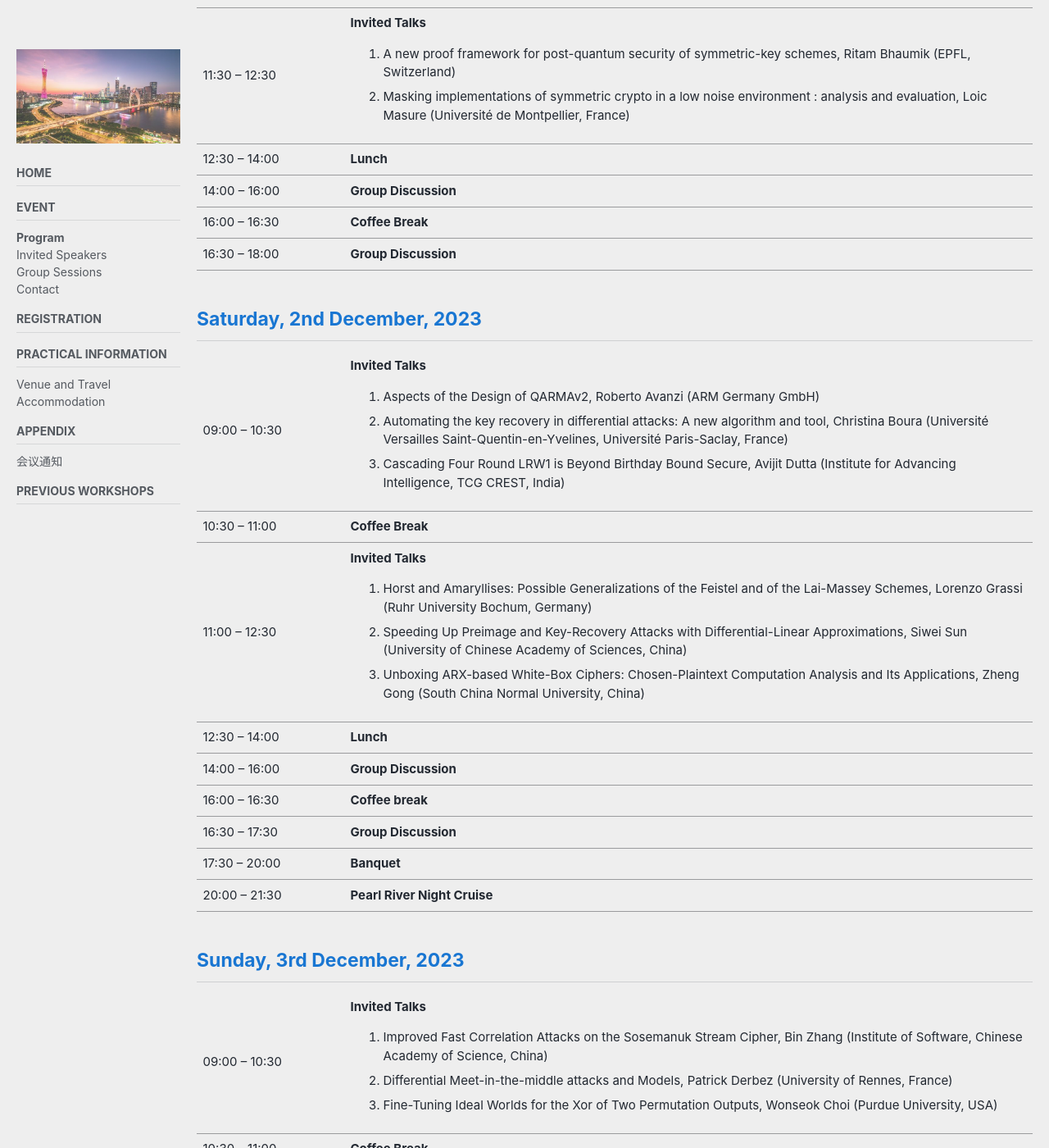
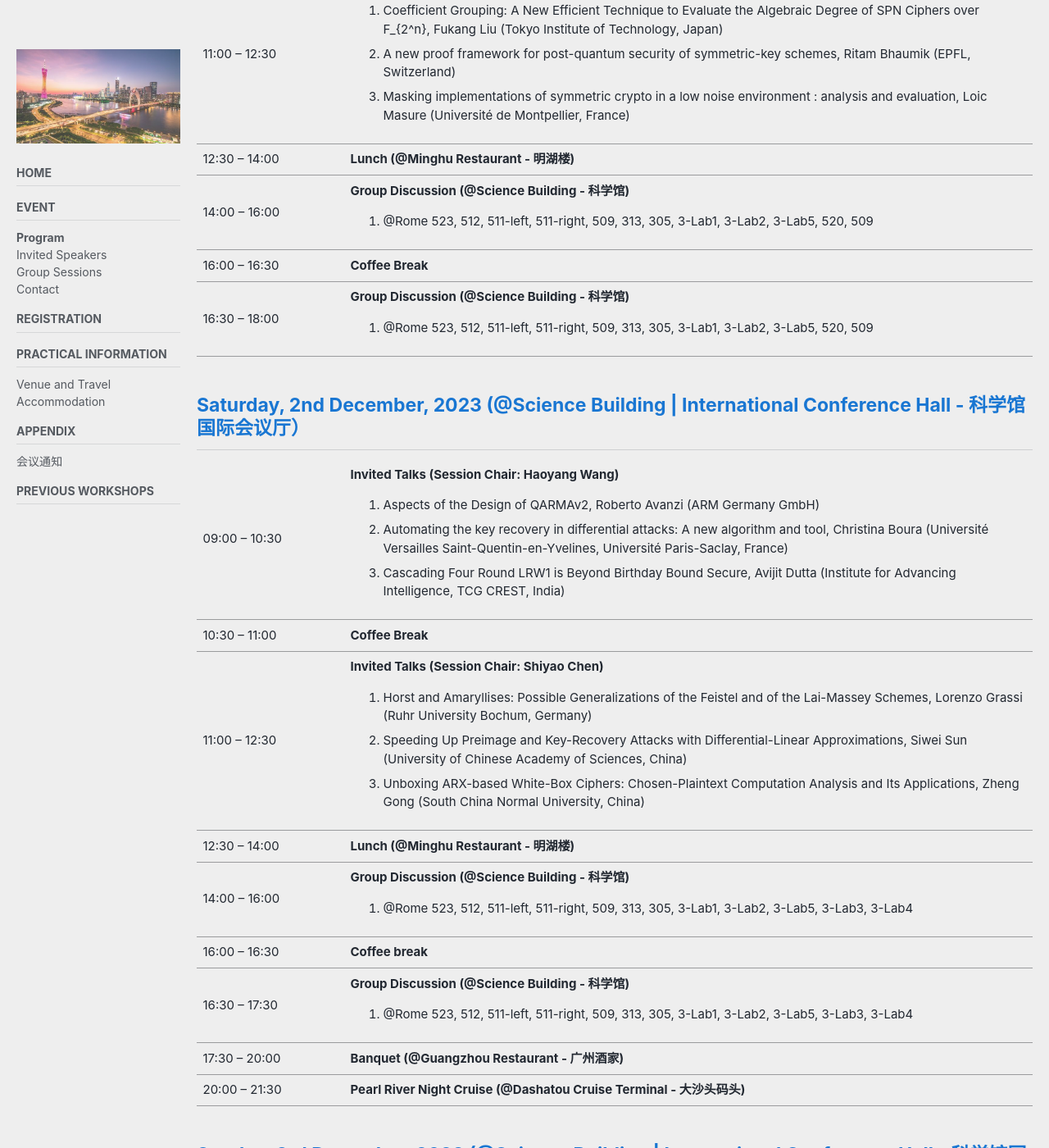
Before and after one commit to cryptanalysisbench/SATbench, a Jekyll site: the page built from program.md, in a window 1280 px wide and 1400 px high, scrolled down 547 px. Shown: the whole window at 82% size. Built offline with Jekyll 4.4.1, drawn with Linux system fonts in a browser that asks for light colours; cached includes are drawn as plain includes; nearby versions of some CDN libraries; our own code applies the rules of GitHub Pages for plain Markdown files; some of the changed text lies outside the part shown.

Commit message:
Update program.md

```diff
--- a/program.md
+++ b/program.md
@@ -14,7 +14,7 @@ sidebar:
 
 <!--You can find [here](https://www.google.com) a pdf version of the program.-->
 
-## Friday, 1st December, 2023
+## Friday, 1st December, 2023 (@Lecture Hall - 学术报告厅)
 <table>
     <tr>
         <td width="180">08:45 – 09:15</td>
@@ -25,23 +25,23 @@ sidebar:
         <td><b>Opening Remarks</b></td>
     </tr>
     <tr>
-        <td>09:30 – 11:00</td>
-        <td><b>Invited Talks</b>
+        <td>09:30 – 10:30</td>
+        <td><b>Invited Talks (Session Chair: Wenying Zhang)</b>
           <ol>
           <li>A realistic summary and projection of cryptanalysis, Jian Guo (Nanyang Technological University, Singapore)</li>
           <li>Cryptanalysis of TNT: A New Chapter in the LRW Paradigm, Mustafa Khairallah (Seagate Research Group, Singapore)</li>
-          <li>Coefficient Grouping: A New Efficient Technique to Evaluate the Algebraic Degree of SPN Ciphers over F_{2^n}, Fukang Liu (Tokyo Institute of Technology, Japan)</li>
           </ol>
         </td>
     </tr>
     <tr>
-        <td>11:00 – 11:30</td>
+        <td>10:30 – 11:00</td>
         <td><b>Coffee Break</b></td>
     </tr>
       <tr>
-        <td>11:30 – 12:30</td>
-        <td><b>Invited Talks</b>
+        <td>11:00 – 12:30</td>
+        <td><b>Invited Talks (Session Chair: Wonseok Choi)</b>
           <ol>
+          <li>Coefficient Grouping: A New Efficient Technique to Evaluate the Algebraic Degree of SPN Ciphers over F_{2^n}, Fukang Liu (Tokyo Institute of Technology, Japan)</li>
           <li>A new proof framework for post-quantum security of symmetric-key schemes, Ritam Bhaumik (EPFL, Switzerland)</li>
           <li>Masking implementations of symmetric crypto in a low noise environment : analysis and evaluation, Loic Masure (Université de Montpellier, France)</li>
           </ol>
@@ -49,11 +49,15 @@ sidebar:
     </tr>
       <tr>
         <td>12:30 – 14:00</td>
-        <td><b>Lunch</b></td>
+        <td><b>Lunch (@Minghu Restaurant - 明湖楼)</b></td>
     </tr>
       <tr>
         <td>14:00 – 16:00</td>
-        <td><b>Group Discussion</b></td>
+        <td><b>Group Discussion (@Science Building - 科学馆)</b>
+        <ol>
+          <li>@Rome 523, 512, 511-left, 511-right, 509, 313, 305, 3-Lab1, 3-Lab2, 3-Lab5, 520, 509 </li>
+        </ol>
+        </td>
     </tr>
       <tr>
         <td>16:00 – 16:30</td>
@@ -61,16 +65,20 @@ sidebar:
     </tr>
       <tr>
         <td>16:30 – 18:00</td>
-        <td><b>Group Discussion</b></td>
+        <td><b>Group Discussion (@Science Building - 科学馆)</b>
+        <ol>
+          <li>@Rome 523, 512, 511-left, 511-right, 509, 313, 305, 3-Lab1, 3-Lab2, 3-Lab5, 520, 509 </li>
+        </ol>
+        </td>
     </tr>
 </table>
 
-## Saturday, 2nd December, 2023
+## Saturday, 2nd December, 2023 (@Science Building | International Conference Hall - 科学馆国际会议厅）
 
 <table>
     <tr>
         <td width="180">09:00 – 10:30</td>
-        <td><b>Invited Talks</b>
+        <td><b>Invited Talks (Session Chair: Haoyang Wang)</b>
           <ol>
           <li>Aspects of the Design of QARMAv2, Roberto Avanzi (ARM Germany GmbH)</li>
           <li>Automating the key recovery in differential attacks: A new algorithm and tool, Christina Boura (Université Versailles Saint-Quentin-en-Yvelines, Université Paris-Saclay, France)</li>
@@ -84,7 +92,7 @@ sidebar:
     </tr>
       <tr>
         <td>11:00 – 12:30</td>
-        <td><b>Invited Talks</b>
+        <td><b>Invited Talks (Session Chair: Shiyao Chen)</b>
           <ol>
           <li>Horst and Amaryllises: Possible Generalizations of the Feistel and of the Lai-Massey Schemes, Lorenzo Grassi (Ruhr University Bochum, Germany)</li>
           <li>Speeding Up Preimage and Key-Recovery Attacks with Differential-Linear Approximations, Siwei Sun (University of Chinese Academy of Sciences, China)</li>
@@ -94,11 +102,15 @@ sidebar:
     </tr>
       <tr>
         <td>12:30 – 14:00</td>
-        <td><b>Lunch</b></td>
+        <td><b>Lunch (@Minghu Restaurant - 明湖楼)</b></td>
     </tr>
       <tr>
         <td>14:00 – 16:00</td>
-        <td><b>Group Discussion</b></td>
+        <td><b>Group Discussion (@Science Building - 科学馆)</b>
+        <ol>
+          <li>@Rome 523, 512, 511-left, 511-right, 509, 313, 305, 3-Lab1, 3-Lab2, 3-Lab5, 3-Lab3, 3-Lab4</li>
+        </ol>
+        </td>
     </tr>
       <tr>
         <td>16:00 – 16:30</td>
@@ -106,24 +118,28 @@ sidebar:
     </tr>
       <tr>
         <td>16:30 – 17:30</td>
-        <td><b>Group Discussion</b></td>
+        <td><b>Group Discussion (@Science Building - 科学馆)</b>
+        <ol>
+          <li>@Rome 523, 512, 511-left, 511-right, 509, 313, 305, 3-Lab1, 3-Lab2, 3-Lab5, 3-Lab3, 3-Lab4</li>
+        </ol>
+        </td>
     </tr>
       <tr>
         <td>17:30 – 20:00</td>
-        <td><b>Banquet</b></td>
+        <td><b>Banquet (@Guangzhou Restaurant - 广州酒家)</b></td>
     </tr>
       <tr>
         <td>20:00 – 21:30</td>
-        <td><b>Pearl River Night Cruise</b></td>
+        <td><b>Pearl River Night Cruise (@Dashatou Cruise Terminal - 大沙头码头)</b></td>
     </tr>
 </table>
 
-## Sunday, 3rd December, 2023
+## Sunday, 3rd December, 2023 (@Science Building | International Conference Hall - 科学馆国际会议厅）
 
 <table>
     <tr>
         <td width="180">09:00 – 10:30</td>
-        <td><b>Invited Talks</b>
+        <td><b>Invited Talks (Session Chair: Eik List)</b>
           <ol>
           <li>Improved Fast Correlation Attacks on the Sosemanuk Stream Cipher, Bin Zhang (Institute of Software, Chinese Academy of Science, China)</li>
           <li>Differential Meet-in-the-middle attacks and Models, Patrick Derbez (University of Rennes, France)</li>
@@ -137,7 +153,7 @@ sidebar:
     </tr>
       <tr>
         <td>11:00 – 12:30</td>
-        <td><b>Invited Talks</b>
+        <td><b>Invited Talks (Session Chair: Hailun Yan)</b>
           <ol>
           <li>Compact Circuits for Efficient Möbius Transform, Subhadeep Banik (University of Lugano, Switzerland)</li>
           <li>Efficient Higher-Order Masking Schemes: Leveraging Amortization and Pre-computation, Weijia Wang (Shandong University, China)</li>
@@ -147,11 +163,15 @@ sidebar:
     </tr>
       <tr>
         <td>12:30 – 14:00</td>
-        <td><b>Lunch</b></td>
+        <td><b>Lunch (@Minghu Restaurant - 明湖楼)</b></td>
     </tr>
       <tr>
         <td>14:00 – 16:00</td>
-        <td><b>Group Discussion</b></td>
+        <td><b>Group Discussion (@Science Building - 科学馆)</b>
+        <ol>
+          <li>@Rome 523, 512, 511-left, 511-right, 509, 313, 305, 3-Lab1, 3-Lab2, 3-Lab5, 3-Lab3, 3-Lab4</li>
+        </ol>
+        </td>
     </tr>
       <tr>
         <td>16:00 – 16:30</td>
```
